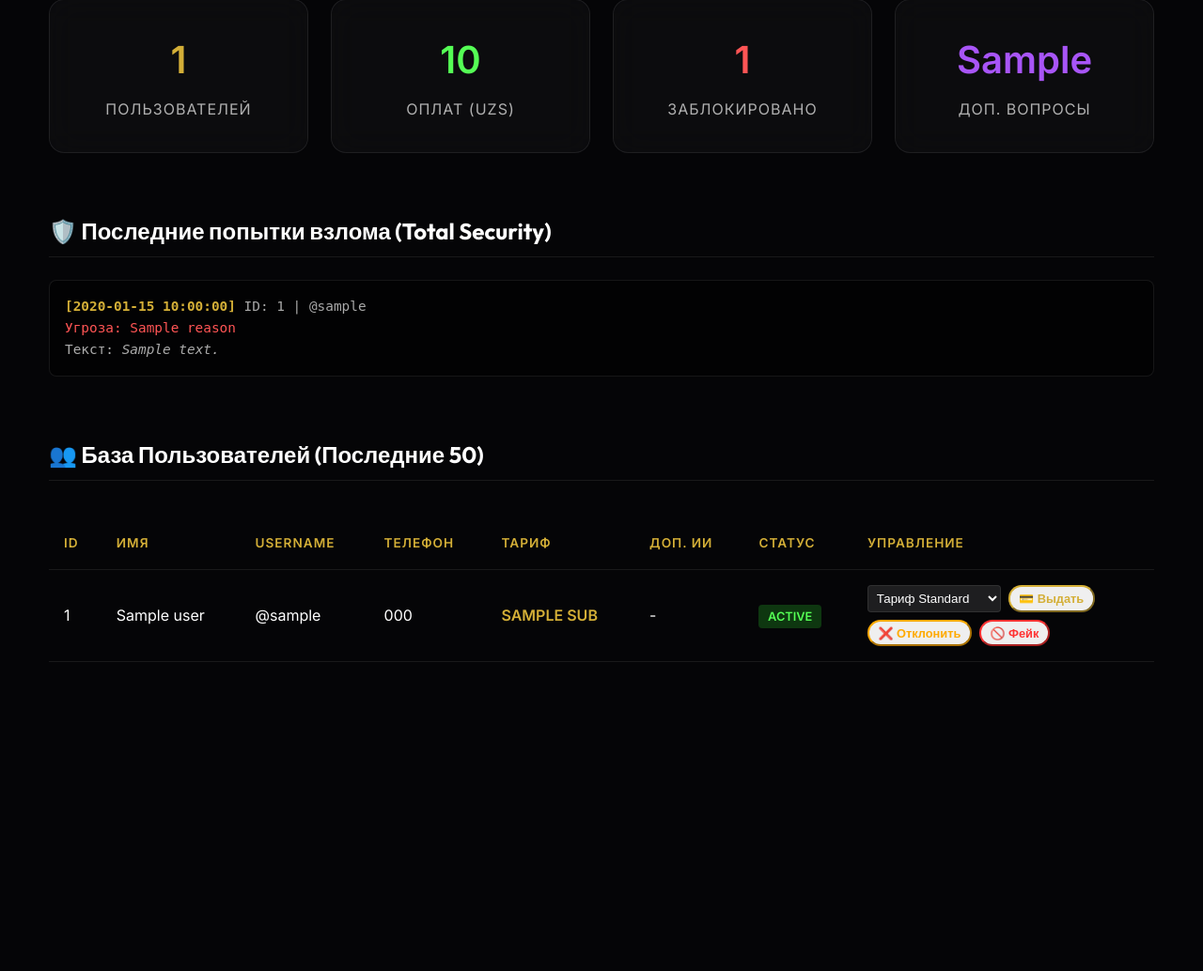
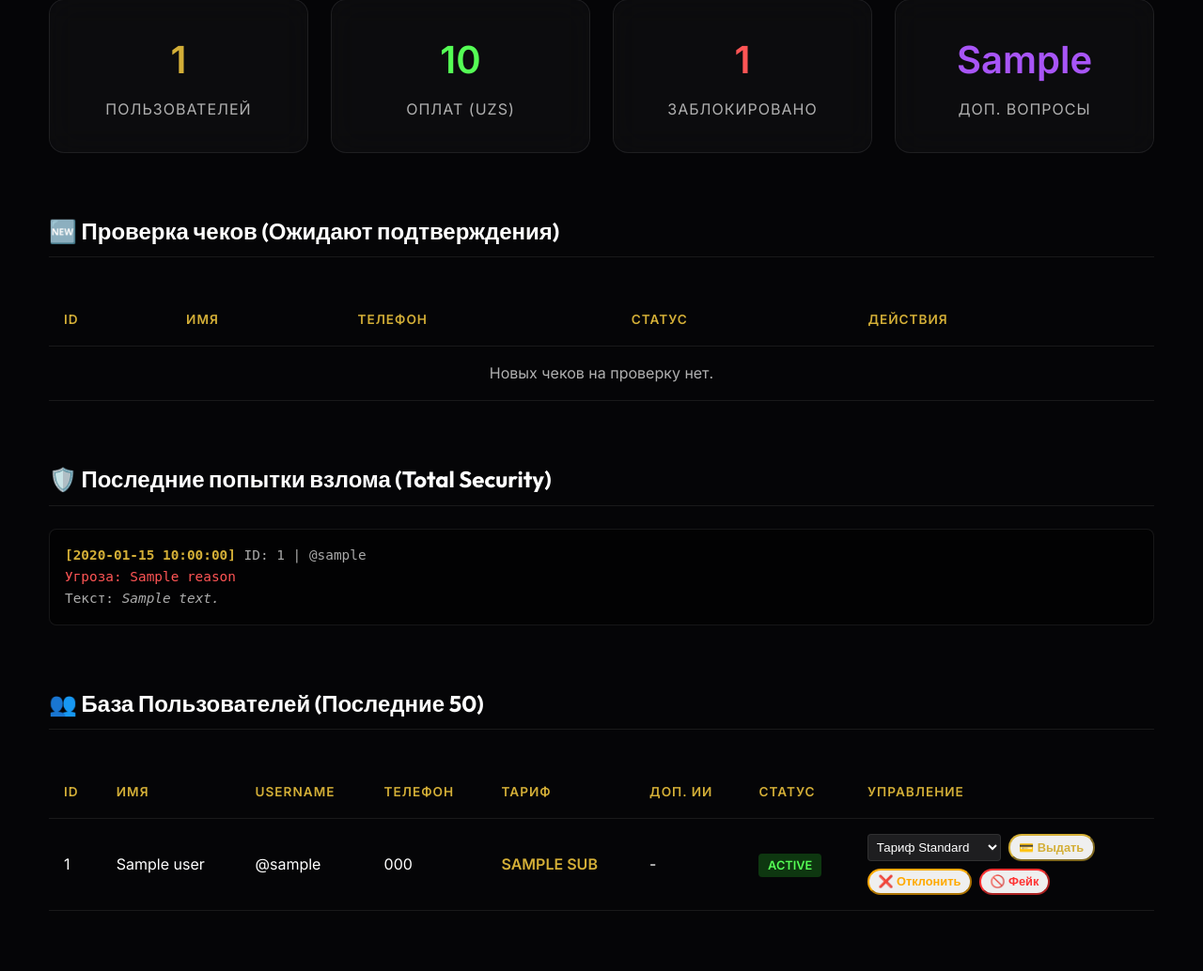
Before and after one commit to mazor4326-coder/yuksak-academy-bot, a Flask app: template website/templates/admin.html in a window 1280 px wide. Shown: the part 122-1156 px from the top of the page at 94% size. Before the commit the page ends 827 px from the top, so only its background shows below. Run offline with Flask 3, Linux system fonts and the light colour scheme; the template is opened without the code that fills it: most values are stand-ins (such as "Sample title", 1, 10 or a date in 2020).

Commit message:
Add dedicated Receipt Verification section to admin panel

```diff
--- a/website/templates/admin.html
+++ b/website/templates/admin.html
@@ -52,6 +52,57 @@
             <div class="stat-card glass">
                 <div class="stat-value" style="color: #a855f7;">{{ extra_buyers }}</div>
                 <div class="stat-label">Доп. вопросы</div>
+            </div>
+        </div>
+
+        <div class="data-section">
+            <h3>🆕 Проверка чеков (Ожидают подтверждения)</h3>
+            <div style="overflow-x: auto;">
+                <table>
+                    <thead>
+                        <tr>
+                            <th>ID</th>
+                            <th>Имя</th>
+                            <th>Телефон</th>
+                            <th>Статус</th>
+                            <th>Действия</th>
+                        </tr>
+                    </thead>
+                    <tbody>
+                        {% set pending = false %}
+                        {% for u in users %}
+                            {% if u.step == 'awaiting_payment' %}
+                            {% set pending = true %}
+                            <tr>
+                                <td>{{ u.id }}</td>
+                                <td>{{ u.name }}</td>
+                                <td>{{ u.phone or '-' }}</td>
+                                <td><span class="badge" style="background: rgba(255, 170, 0, 0.2); color: #ffaa00;">ОЖИДАЕТ</span></td>
+                                <td>
+                                    <div style="display: flex; gap: 0.5rem;">
+                                        <form action="/grant_access" method="POST">
+                                            <input type="hidden" name="user_id" value="{{ u.id }}">
+                                            <input type="hidden" name="action" value="standard"> <!-- По умолчанию Standard, можно поменять в базе -->
+                                            <button type="submit" class="btn-outline" style="padding: 0.3rem 0.6rem; font-size: 0.8rem; cursor: pointer; color: #55ff55; border-color: #55ff55;">✅ Принять</button>
+                                        </form>
+                                        <form action="/reject_payment" method="POST">
+                                            <input type="hidden" name="user_id" value="{{ u.id }}">
+                                            <button type="submit" class="btn-outline" style="padding: 0.3rem 0.6rem; font-size: 0.8rem; cursor: pointer; color: #ffaa00; border-color: #ffaa00;">❌ Отклонить</button>
+                                        </form>
+                                        <form action="/fake_payment" method="POST">
+                                            <input type="hidden" name="user_id" value="{{ u.id }}">
+                                            <button type="submit" class="btn-outline" style="padding: 0.3rem 0.6rem; font-size: 0.8rem; cursor: pointer; color: #ff3333; border-color: #ff3333;">🚫 Фейк</button>
+                                        </form>
+                                    </div>
+                                </td>
+                            </tr>
+                            {% endif %}
+                        {% endfor %}
+                        {% if not pending %}
+                            <tr><td colspan="5" style="text-align: center; color: var(--text-muted);">Новых чеков на проверку нет.</td></tr>
+                        {% endif %}
+                    </tbody>
+                </table>
             </div>
         </div>
 
```
